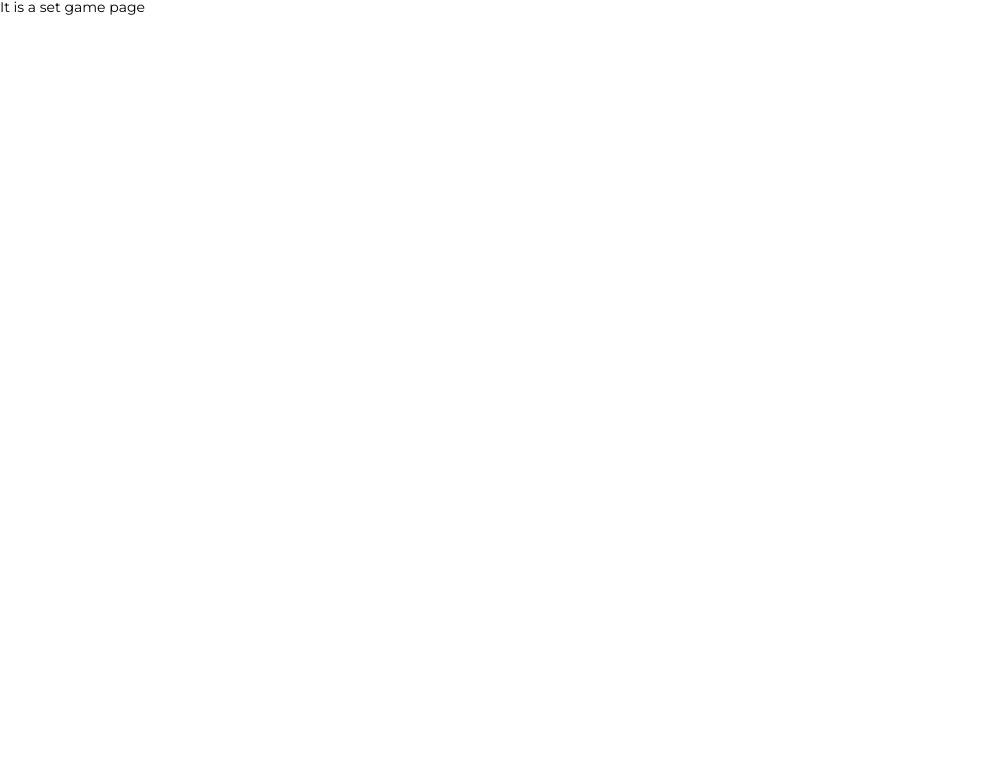
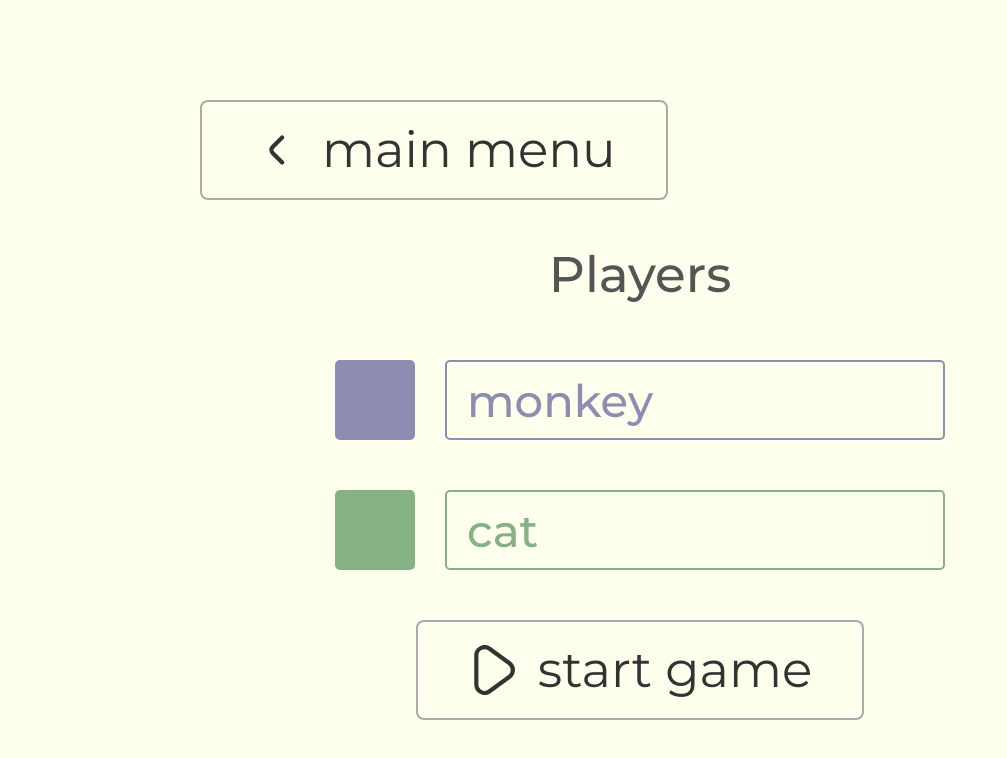
Before and after one commit to DragMonSTR/dots-game, a Vue app: page /setGame in a window 1280 px wide. Shown: the top 758 px of the page, without its empty margins (0-1007 px from the left). Built offline with nearby package versions, Linux system fonts and the light colour scheme.

Commit message:
Update SetGame component
- back to menu button
- players list
- start game button

```diff
--- a/src/views/SetGame.vue
+++ b/src/views/SetGame.vue
@@ -1,15 +1,116 @@
 <template>
   <div class="set-game">
-    It is a set game page
+    <div class="back-button">
+      <MyButton
+        :text="getStringResource('mainMenu')"
+        icon-name="back"
+        @click="$router.push('/')"
+      />
+    </div>
+
+    <div class="content">
+      <div class="content__players players">
+        <div class="players__title">
+          {{getStringResource('players')}}
+        </div>
+        <div class="players__list">
+          <MenuPlayer
+            class="players__list-item"
+            v-for="player in playersArray"
+            :key="player.id"
+            :player="player"
+          />
+        </div>
+      </div>
+    </div>
+
+    <div class="start-game-button">
+      <MyButton
+        :text="getStringResource('startGame')"
+        icon-name="play"
+        @click="startGame"
+      />
+    </div>
   </div>
 </template>
 
 <script>
+import MyButton from "@/components/MyButton"
+import {mapGetters} from "vuex"
+import MenuPlayer from "@/components/MenuPlayer"
+import Game from "@/assets/gameLogic/game"
+
 export default {
-  name: "SetGame"
+  name: "SetGame",
+  components: {MenuPlayer, MyButton},
+  computed: {
+    ...mapGetters({
+      getStringResource: "getStringResource"
+    }),
+    playersArray() {
+      return Game.getPlayersArray()
+    }
+  },
+  methods: {
+    startGame() {
+      Game.generateGameField(10)
+      Game.started = true
+      this.$router.push('/game')
+    }
+  },
+  mounted() {
+    Game.generatePlayers(2)
+  }
 }
 </script>
 
 <style scoped>
+.set-game {
+  width: 100vw;
+  min-height: 100vh;
+  padding: 100px 200px;
 
+  display: flex;
+  flex-direction: column;
+
+  background-color: #ffe;
+}
+
+
+.back-button {
+  margin: 0 0 50px 0;
+}
+
+
+.content {
+  flex: 1 1 auto;
+}
+
+
+.players__title {
+  margin: 0 0 60px 0;
+
+  font-size: 50px;
+  font-weight: 500;
+  text-align: center;
+  text-transform: capitalize;
+
+  color: #555;
+}
+
+.players__list {
+  display: flex;
+  flex-direction: column;
+  align-items: center;
+}
+
+.players__list-item {
+  margin: 0 0 50px 0;
+}
+
+
+.start-game-button {
+  display: flex;
+  justify-content: center;
+}
 </style>
```
